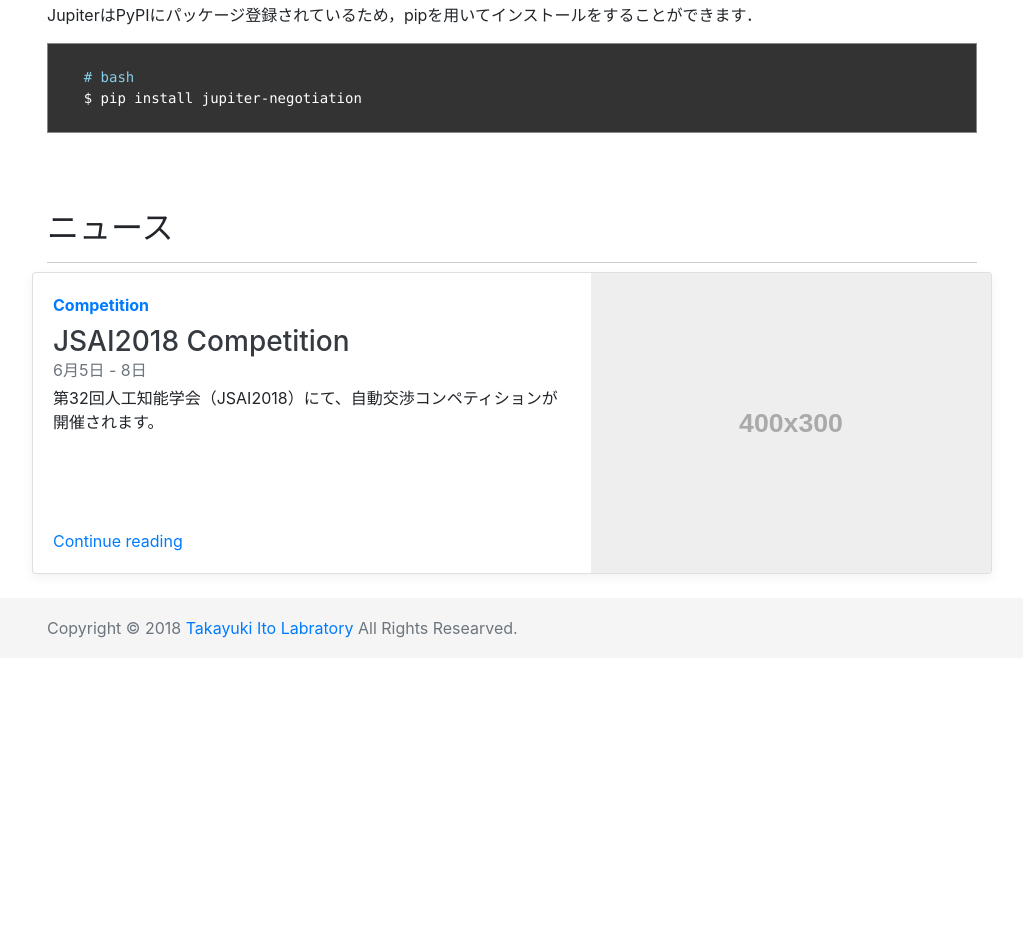
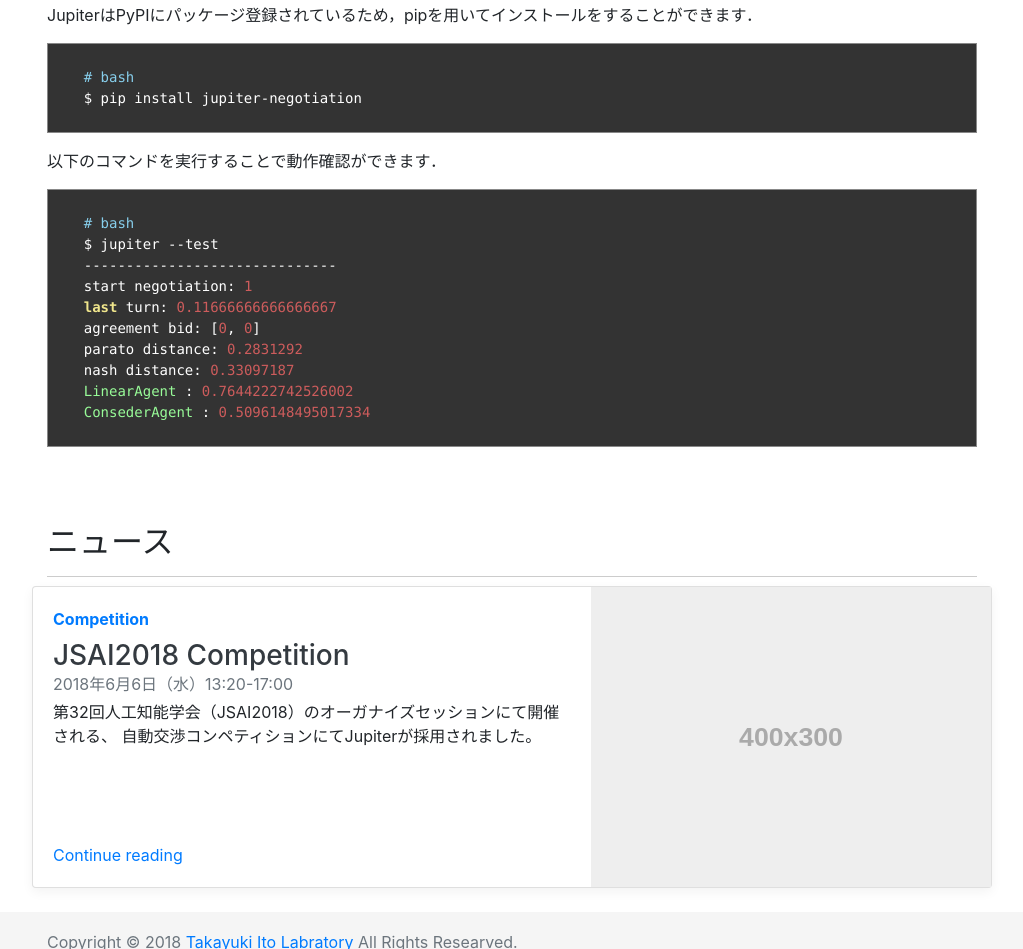
Before and after one commit to farma11/Jupiter-HP, a plain HTML site: page jp/index.html in a window 1280 px wide. Shown: the part 1066-2015 px from the top of the page, without its empty margins (128-1151 px from the left). Before the commit the page ends 1724 px from the top, so only its background shows below. Drawn offline with nearby package versions, Linux system fonts and the light colour scheme.

Commit message:
[add] テキストの追加

```diff
--- a/jp/index.html
+++ b/jp/index.html
@@ -118,6 +118,23 @@
     $ pip install jupiter-negotiation
 </code>
 </pre>
+      <p>
+        以下のコマンドを実行することで動作確認ができます．
+      </p>
+<pre class="prettyprint">
+<code>
+    # bash
+    $ jupiter --test
+    ------------------------------
+    start negotiation: 1
+    last turn: 0.11666666666666667
+    agreement bid: [0, 0]
+    parato distance: 0.2831292
+    nash distance: 0.33097187
+    LinearAgent : 0.7644222742526002
+    ConsederAgent : 0.5096148495017334
+</code>
+</pre>
     </div>
 
     <div class="container" id="news">
@@ -131,10 +148,10 @@
                   <h3 class="mb-0">
                     <a class="text-dark" href="http://www.itolab.nitech.ac.jp/ICAN/competitions/ICAN2018.html">JSAI2018 Competition</a>
                   </h3>
-                  <div class="mb-1 text-muted">6月5日 - 8日</div>
+                  <div class="mb-1 text-muted">2018年6月6日（水）13:20-17:00</div>
                   <p class="card-text mb-auto">
-                      第32回人工知能学会（JSAI2018）にて、自動交渉コンペティションが開催されます。
-
+                      第32回人工知能学会（JSAI2018）のオーガナイズセッションにて開催される、
+                      自動交渉コンペティションにてJupiterが採用されました。
                   </p>
                   <a href="https://www.ai-gakkai.or.jp/jsai2018/os#os-23">Continue reading</a>
                 </div>
```
Also changed, not shown: en/index.html (+22 -0 lines), 1 other file.
